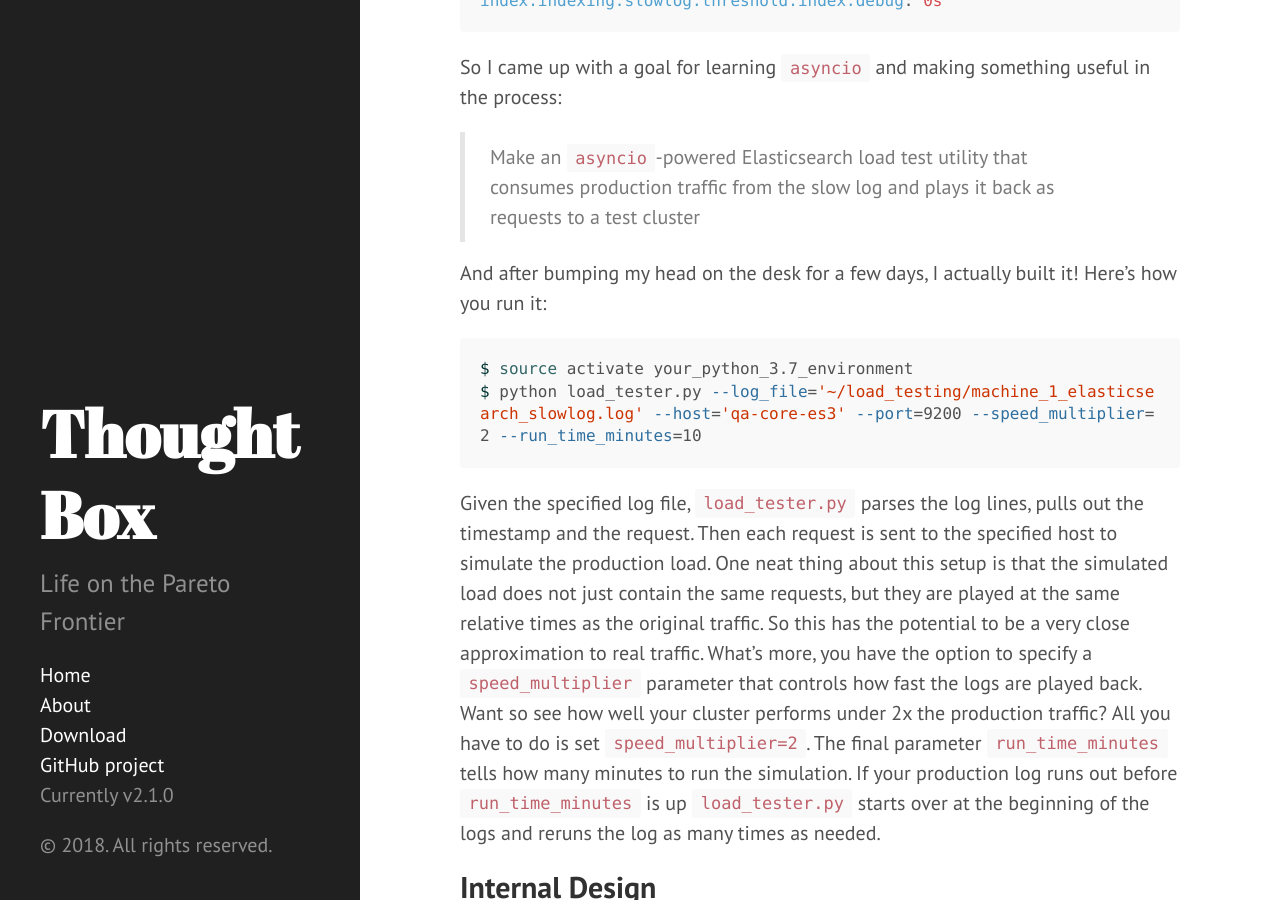
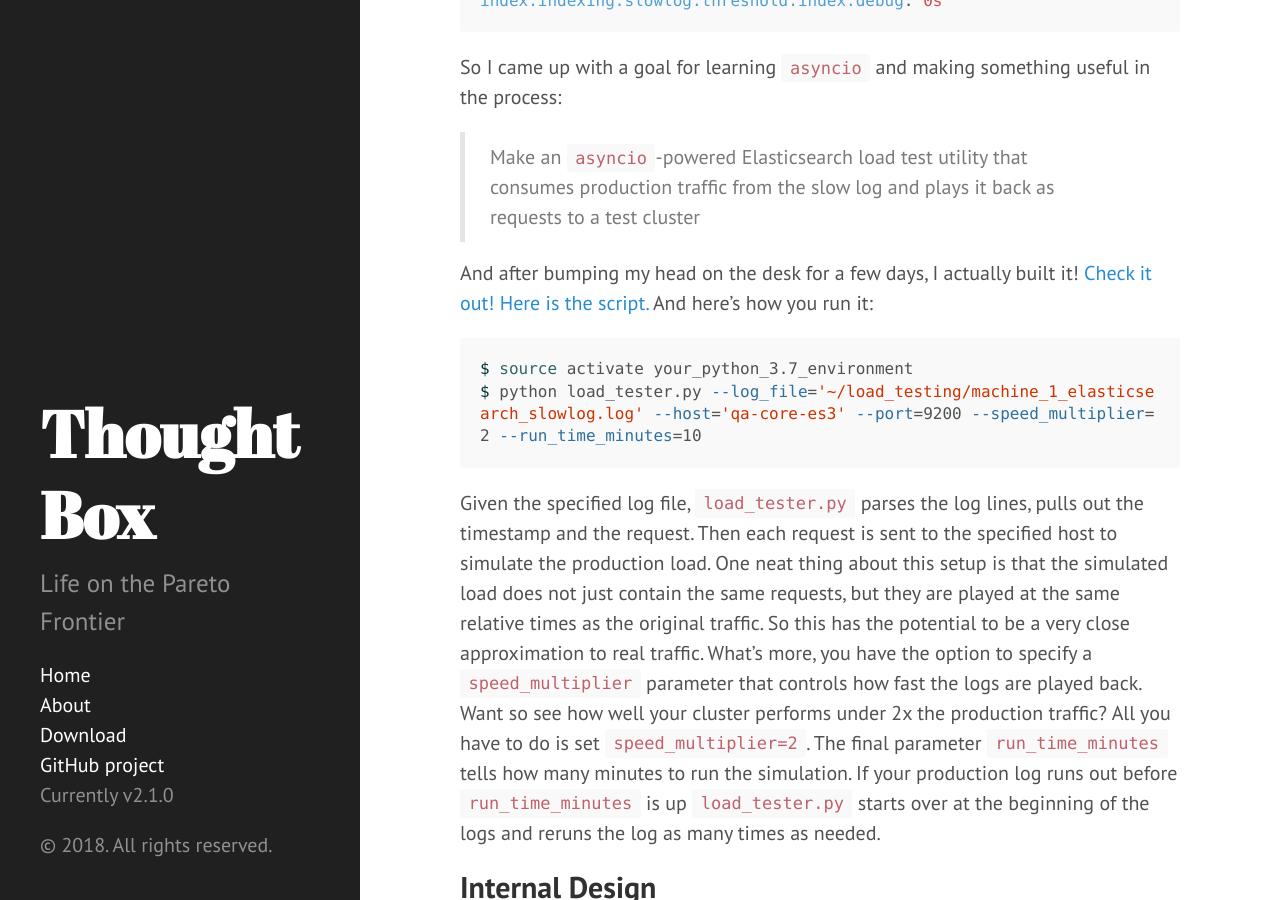
Before and after one commit to JnBrymn/JnBrymn.github.io, a Jekyll site: the page built from _posts/2018-09-02-load-testing-elasticsearch-using-python-asyncio-and-the-slow-log.md, in a window 1280 px wide and 900 px high, scrolled down 585 px. Built offline with Jekyll 4.4.1, drawn with Linux system fonts in a browser that asks for light colours; comment, search, counter and statistics services are not loaded.

Commit message:
forgot to include code link

````diff
--- a/_posts/2018-09-02-load-testing-elasticsearch-using-python-asyncio-and-the-slow-log.md
+++ b/_posts/2018-09-02-load-testing-elasticsearch-using-python-asyncio-and-the-slow-log.md
@@ -15,7 +15,7 @@ So I came up with a goal for learning `asyncio` and making something useful in t
 
 > Make an `asyncio`-powered Elasticsearch load test utility that consumes production traffic from the slow log and plays it back as requests to a test cluster
 
-And after bumping my head on the desk for a few days, I actually built it! Here's how you run it:
+And after bumping my head on the desk for a few days, I actually built it! [Check it out! Here is the script.](https://github.com/JnBrymn/async_log_replay/blob/master/load_tester.py) And here's how you run it:
 
 ```bash
 $ source activate your_python_3.7_environment
````
